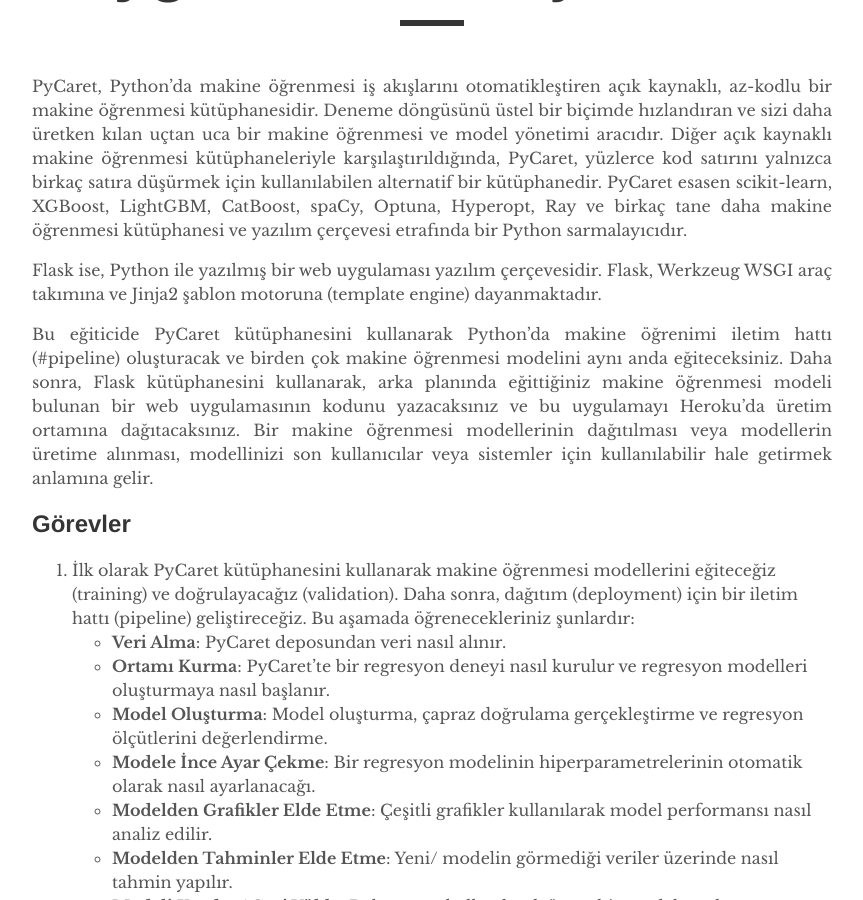
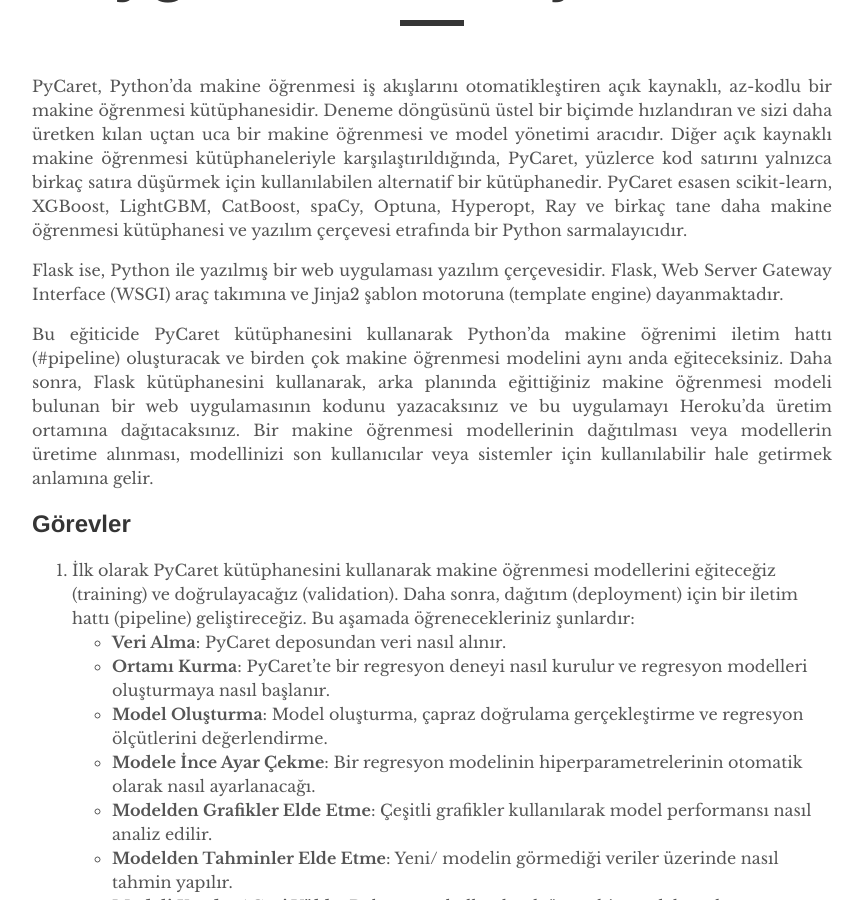
Before and after one commit to mmuratarat/turkish, a Jekyll site: the page built from _posts/2022-01-12-webapp_with_PyCaret_and_Flask.md, in a window 1280 px wide and 900 px high, scrolled down 563 px. Shown: the whole window, without its empty margins (208-1071 px from the left). Built offline with Jekyll 4.4.1, drawn with Linux system fonts in a browser that asks for light colours; nearby versions of some CDN libraries; formulas are drawn with MathJax 3; comment, search, counter and statistics services are not loaded.

Commit message:
Update 2022-01-12-webapp_with_PyCaret_and_Flask.md

```diff
--- a/_posts/2022-01-12-webapp_with_PyCaret_and_Flask.md
+++ b/_posts/2022-01-12-webapp_with_PyCaret_and_Flask.md
@@ -7,7 +7,7 @@
 
 PyCaret, Python'da makine öğrenmesi iş akışlarını otomatikleştiren açık kaynaklı, az-kodlu bir makine öğrenmesi kütüphanesidir. Deneme döngüsünü üstel bir biçimde hızlandıran ve sizi daha üretken kılan uçtan uca bir makine öğrenmesi ve model yönetimi aracıdır. Diğer açık kaynaklı makine öğrenmesi kütüphaneleriyle karşılaştırıldığında, PyCaret, yüzlerce kod satırını yalnızca birkaç satıra düşürmek için kullanılabilen alternatif bir kütüphanedir. PyCaret esasen scikit-learn, XGBoost, LightGBM, CatBoost, spaCy, Optuna, Hyperopt, Ray ve birkaç tane daha makine öğrenmesi kütüphanesi ve yazılım çerçevesi etrafında bir Python sarmalayıcıdır.
 
-Flask ise, Python ile yazılmış bir web uygulaması yazılım çerçevesidir. Flask, Werkzeug WSGI araç takımına ve Jinja2 şablon motoruna (template engine) dayanmaktadır.
+Flask ise, Python ile yazılmış bir web uygulaması yazılım çerçevesidir. Flask, Web Server Gateway Interface (WSGI) araç takımına ve Jinja2 şablon motoruna (template engine) dayanmaktadır.
 
 Bu eğiticide PyCaret kütüphanesini kullanarak Python'da makine öğrenimi iletim hattı (#pipeline) oluşturacak ve birden çok makine öğrenmesi modelini aynı anda eğiteceksiniz. Daha sonra, Flask kütüphanesini kullanarak, arka planında eğittiğiniz makine öğrenmesi modeli bulunan bir web uygulamasının kodunu yazacaksınız ve bu uygulamayı Heroku'da üretim ortamına dağıtacaksınız. Bir makine öğrenmesi modellerinin dağıtılması veya modellerin üretime alınması, modellinizi son kullanıcılar veya sistemler için kullanılabilir hale getirmek anlamına gelir.
 
```
